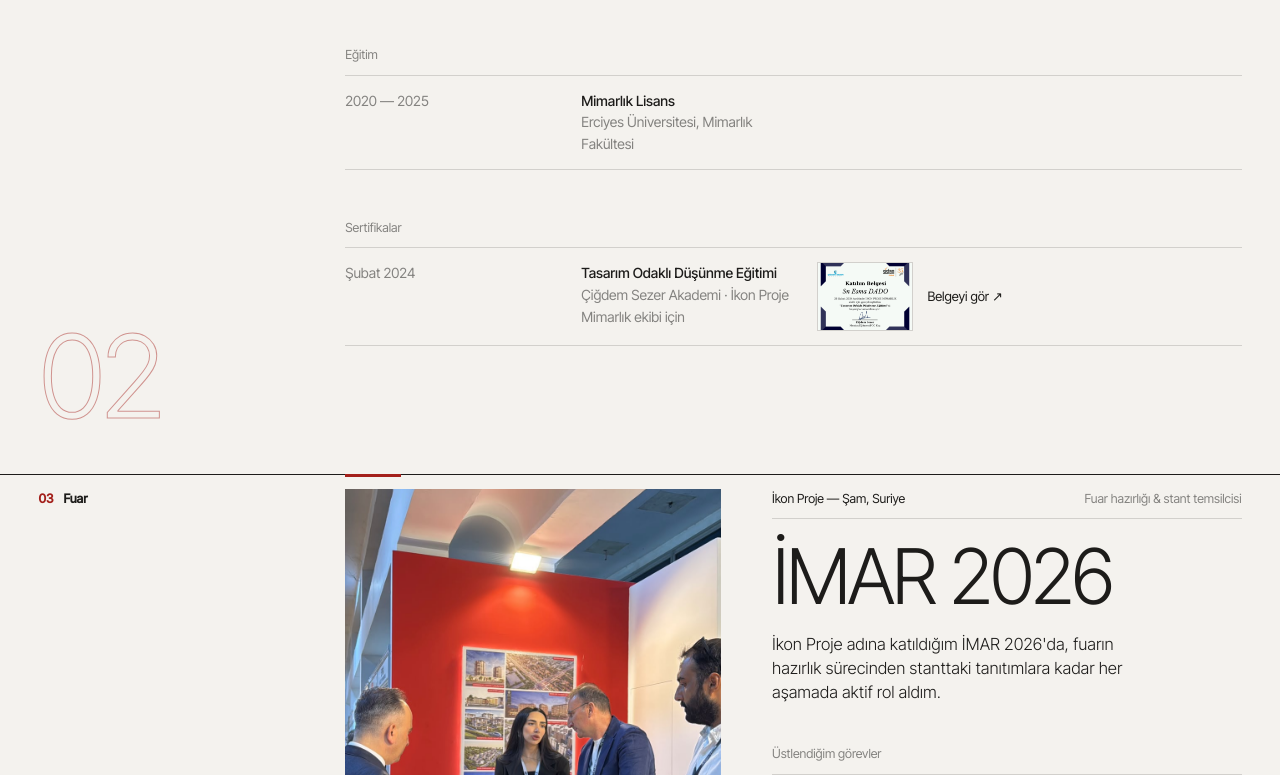
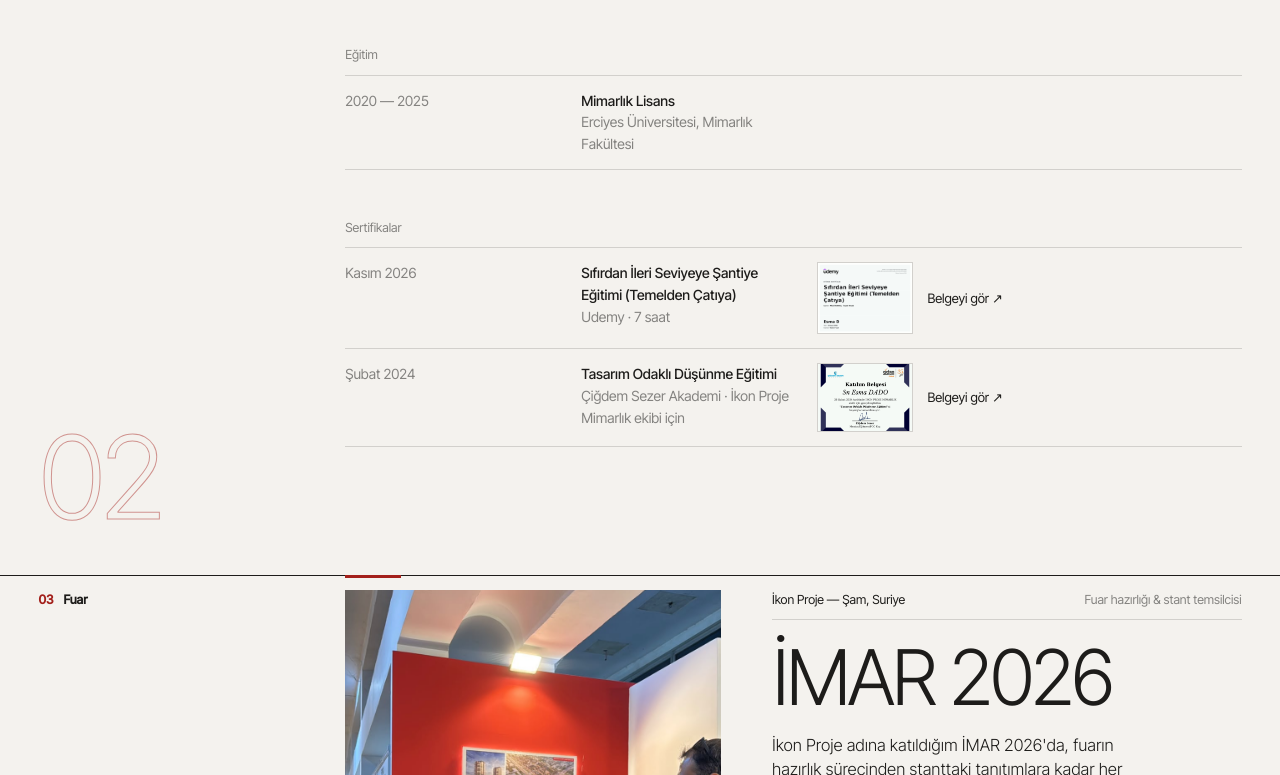
Before and after one commit to esmaadaado-hub/esmaadaado-hub.github.io, a plain HTML site: page index.html in a window 1280 px wide. Shown: the part 1949-2724 px from the top of the page. Drawn offline with Linux system fonts and the light colour scheme.

Commit message:
Sertifika: Şantiye Eğitimi (Udemy)
Co-Authored-By: Claude Opus 5.5 <noreply@anthropic.com>

```diff
--- a/data.js
+++ b/data.js
@@ -255,6 +255,13 @@ const SITE = {
   ],
   // ---- Sertifikalar (Deneyim bölümünde, Eğitim'in altında) ----
   sertifikalar: [
+    {
+      tarih: { tr: "Kasım 2026", en: "November 2026" },
+      baslik: { tr: "Sıfırdan İleri Seviyeye Şantiye Eğitimi (Temelden Çatıya)", en: "Construction Site Training, Beginner to Advanced (Foundation to Roof)" },
+      kurum: { tr: "Udemy · 7 saat", en: "Udemy · 7 hours" },
+      gorsel: "assets/sertifika/santiye-egitimi.jpg",
+      link: "https://ude.my/UC-a312721d-4d64-47f1-9734-2f7271afc663",
+    },
     {
       tarih: { tr: "Şubat 2024", en: "February 2024" },
       baslik: { tr: "Tasarım Odaklı Düşünme Eğitimi", en: "Design Thinking Training" },
--- a/index.html
+++ b/index.html
@@ -20,13 +20,13 @@
   <link rel="preconnect" href="https://fonts.googleapis.com" />
   <link rel="preconnect" href="https://fonts.gstatic.com" crossorigin />
   <link href="https://fonts.googleapis.com/css2?family=Inter+Tight:wght@300;400;500&display=swap" rel="stylesheet" />
-  <link rel="stylesheet" href="style.css?v=20261121214829" />
+  <link rel="stylesheet" href="style.css?v=20261121224553" />
 </head>
 <body>
   <!-- Sayfa, script.js tarafından data.js'e göre oluşturulur -->
   <div id="app"></div>
-  <script src="data.js?v=20261121214829"></script>
-  <script src="script.js?v=20261121214829"></script>
-  <script src="editor.js?v=20261121214829"></script>
+  <script src="data.js?v=20261121224553"></script>
+  <script src="script.js?v=20261121224553"></script>
+  <script src="editor.js?v=20261121224553"></script>
 </body>
 </html>
--- a/script.js
+++ b/script.js
@@ -166,7 +166,7 @@
             <ul class="table">${rows(S.deneyim)}</ul>
             <p class="label">${esc(L.education)}</p>
             <ul class="table">${rows(S.egitim)}</ul>
-            ${(S.sertifikalar || []).length ? `<p class="label">${esc(L.certs)}</p><ul class="table certs">${S.sertifikalar.map((c) => `<li><span class="muted">${esc(t(c.tarih))}</span><span><span class="t">${esc(t(c.baslik))}</span><br><span class="muted">${esc(t(c.kurum))}</span></span><a class="cert" href="${esc(c.gorsel)}" target="_blank" rel="noopener"><img src="${esc(c.gorsel)}" alt="${esc(t(c.baslik))}" loading="lazy"><span>${esc(L.viewCert)}</span></a></li>`).join("")}</ul>` : ""}
+            ${(S.sertifikalar || []).length ? `<p class="label">${esc(L.certs)}</p><ul class="table certs">${S.sertifikalar.map((c) => `<li><span class="muted">${esc(t(c.tarih))}</span><span><span class="t">${esc(t(c.baslik))}</span><br><span class="muted">${esc(t(c.kurum))}</span></span><a class="cert" href="${esc(c.link || c.gorsel)}" target="_blank" rel="noopener"><img src="${esc(c.gorsel)}" alt="${esc(t(c.baslik))}" loading="lazy"><span>${esc(L.viewCert)}</span></a></li>`).join("")}</ul>` : ""}
             ${S.cvLinki ? `<p style="margin-top:28px"><a class="red" href="${esc(S.cvLinki)}" download>${esc(L.cv)} ↓</a></p>` : ""}
           </div>
         </section>
```
Also changed, not shown: assets/sertifika/santiye-egitimi.jpg (added).
